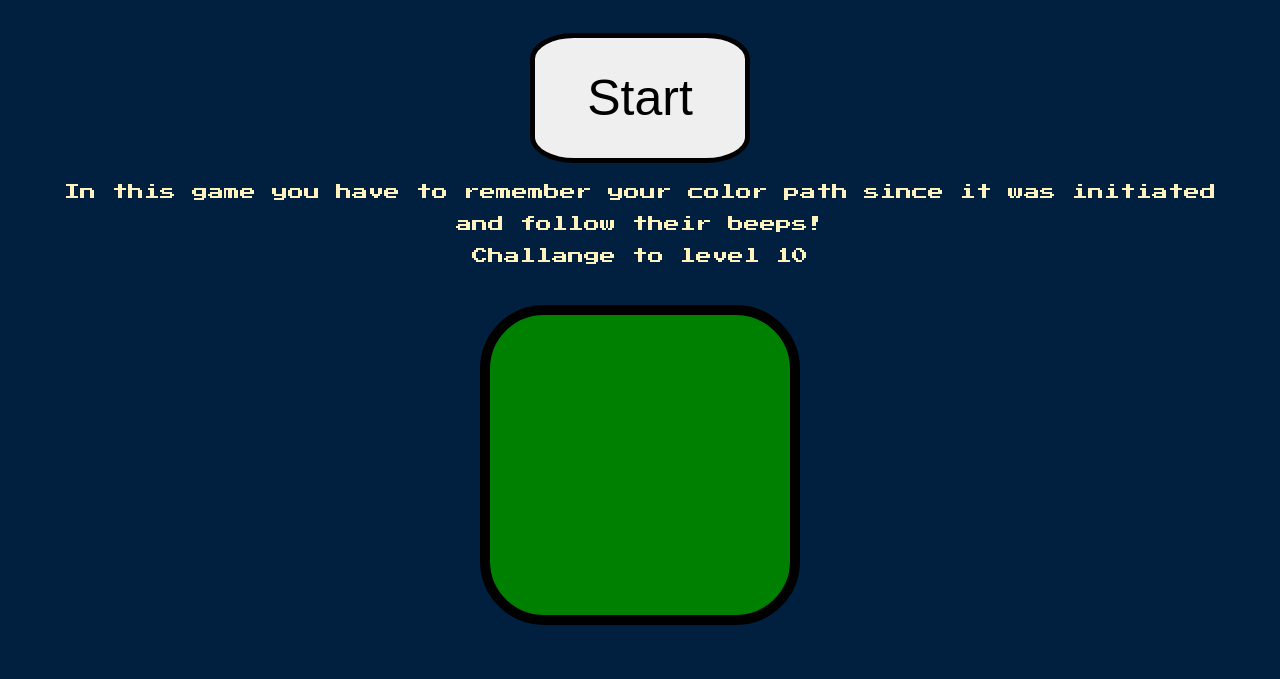
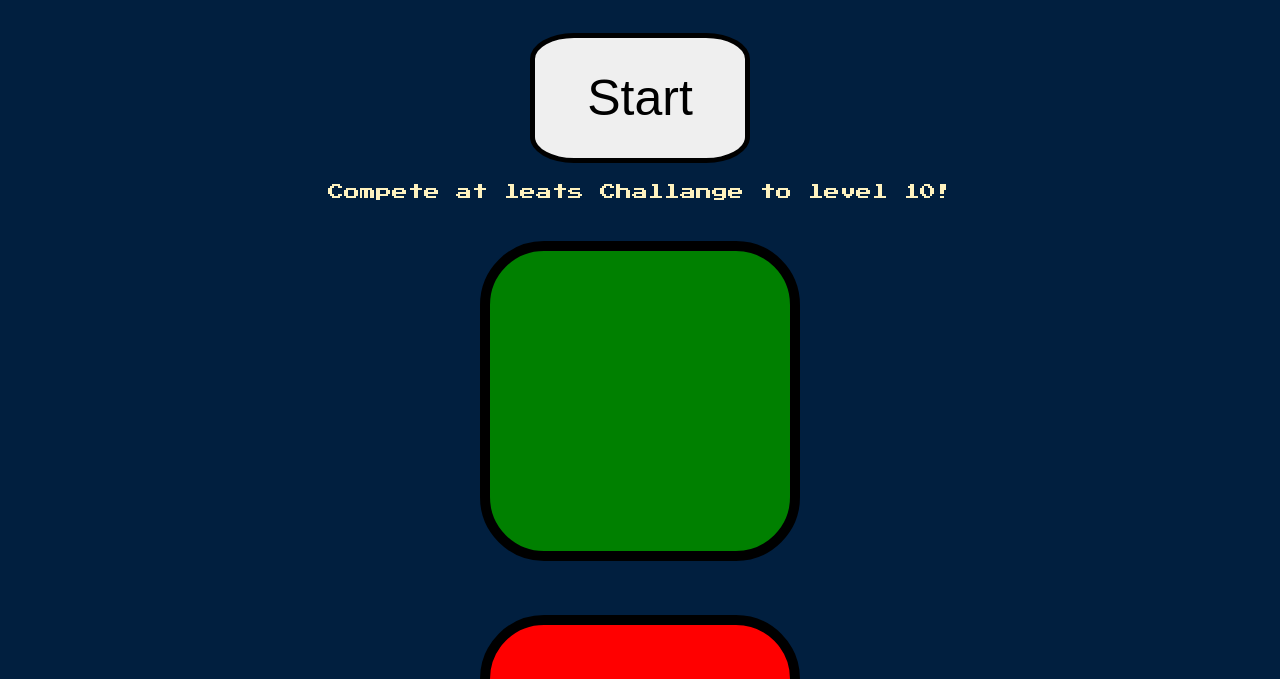
Before and after one commit to shoaibisa/simaonGames, a plain HTML site: page index.html in a window 1280 px wide. Shown: the part 115-794 px from the top of the page. Drawn offline with nearby package versions, Linux system fonts and the light colour scheme.

Commit message:
Update index.html

```diff
--- a/index.html
+++ b/index.html
@@ -14,9 +14,7 @@
   <h1 id="level-title">Press A Key to Start</h1>
   <button class="btn1" type="button" name="button">Start</button>
 
-    <p class="p">In this game you have to remember your color path since it was initiated</p>
-  <p class="p">and follow their beeps!</p>
-   <p class="p">Challange to level 10</p>
+   <p class="p">Compete at leats Challange to level 10!</p>
   <div class="container">
 
     <div lass="row">
```
